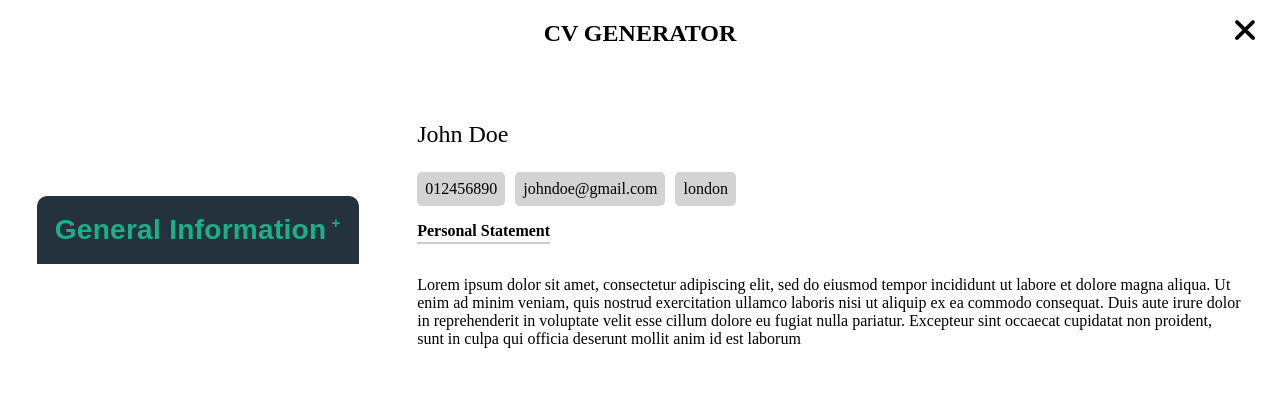
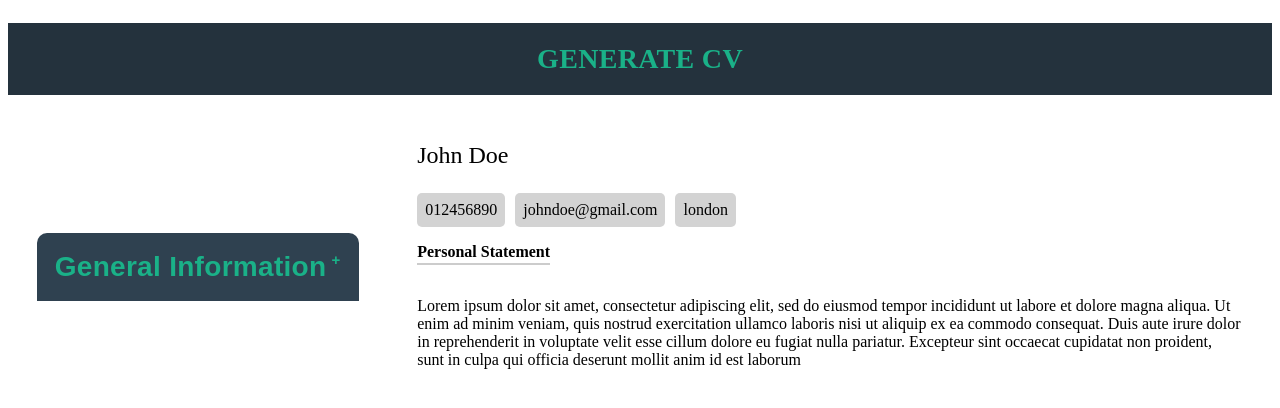
Before and after one commit to Simba-Ndewere/cv-application, a React (Vite) app: page / in a window 1280 px wide. Shown: the top 408 px of the page. Built offline with nearby package versions, Linux system fonts and the light colour scheme.

Commit message:
add background colour to CV generator

```diff
--- a/src/App.jsx
+++ b/src/App.jsx
@@ -11,7 +11,7 @@ function App() {
 
   return (
     <>
-      <h2 className="desktop">CV GENERATOR</h2>
+      <h2 className="desktop">GENERATE CV</h2>
       <div className="container">
         <div className="nav-bar">
           <div className='nav-img'>
@@ -22,7 +22,7 @@ function App() {
             setWidth={setNavWidth}
             setGeneralInfo={setGeneralInfo}
           />
-          <h2 className="mobile">CV GENERATOR</h2>
+          <h2 className="mobile">GENERATE CV</h2>
         </div>
         <div className='generalInformation'>
           <GeneralInformationCV
--- a/src/styles/App.css
+++ b/src/styles/App.css
@@ -7,6 +7,7 @@
 .container {
     max-width: 1300px;
     margin: auto;
+    padding-top: 0%;
 }
 
 .html {
@@ -17,6 +18,9 @@
     display: flex;
     justify-content: space-between;
     align-items: center;
+    padding-top: 0%;
+    background-color: #24323d;
+    color: #1ab188;
 }
 
 .nav-img img {
@@ -39,11 +43,13 @@
 
     .nav-bar {
         width: 30%;
+        background-color: white;
     }
 
     .generalInformation {
         width: 70%;
         padding: 30px;
+        padding-top: 0px;
     }
 
     .nav-img {
@@ -58,6 +64,12 @@
         display: block;
         display: flex;
         justify-content: center;
+        padding: 20px;
+        background-color: #24323d;
+        font-size: 1.75rem;
+        color: #1ab188;
+        font-weight: bold;
+        letter-spacing: 0.3px;
     }
 
 }
--- a/src/styles/GeneralInformation.css
+++ b/src/styles/GeneralInformation.css
@@ -80,17 +80,15 @@ textarea {
 }
 
 .collapsible {
-    color: #444;
     cursor: pointer;
     padding: 18px;
     width: 100%;
     border: none;
     text-align: left;
     outline: none;
-    font-size: 15px;
     width: 80%;
     border-radius: 10px 10px 0 0;
-    background-color: #24323d;
+    background-color: #2f4150;
     font-size: 1.75rem;
     color: #1ab188;
     font-weight: 600;
--- a/src/styles/SlidingNav.css
+++ b/src/styles/SlidingNav.css
@@ -53,4 +53,8 @@
     transform: none !important;
     padding-top: 0;
   }
+
+  .closebtn {
+    display: none;
+  }
 }
```
